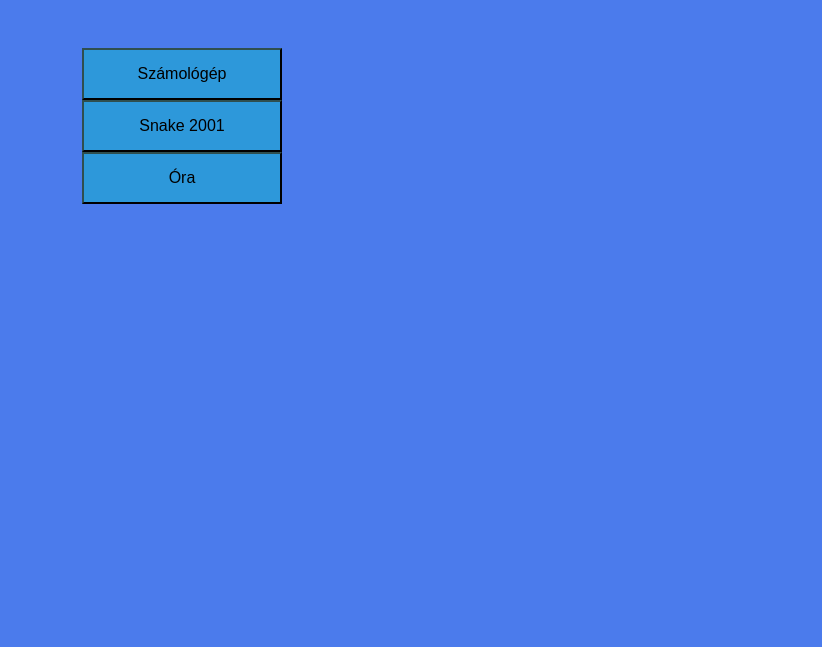
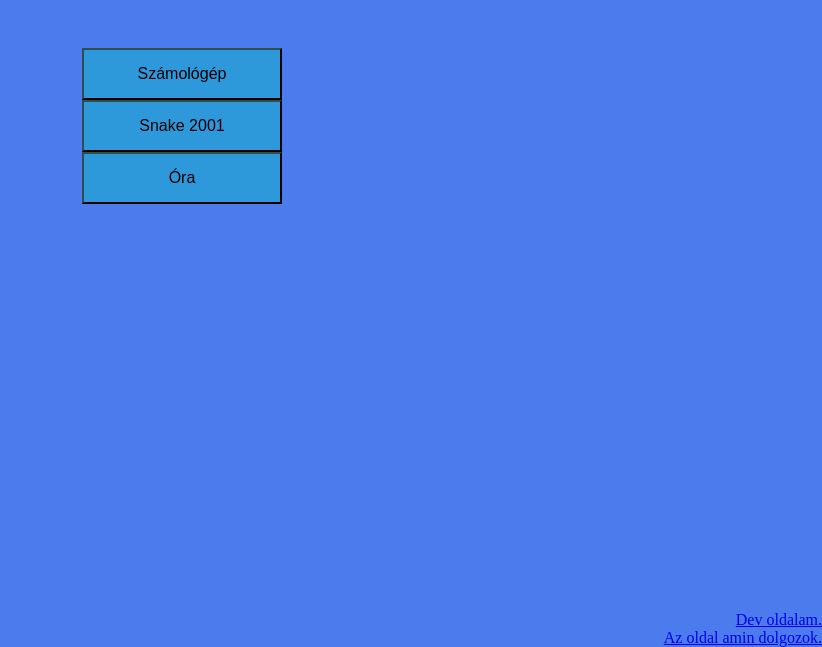
Before and after one commit to PetiDev/horvathpeter, a plain HTML site: page index.html in a window 1280 px wide. Shown: the part 153-800 px from the top of the page, without its empty margins (458-1280 px from the left). Drawn offline with Linux system fonts and the light colour scheme.

Commit message:
self promo added

```diff
--- a/eloszto.css
+++ b/eloszto.css
@@ -11,23 +11,24 @@ body {
 }
 .btn:active {
     background-color: teal;
-
 }
 .flex {
-
     display: flex;
     flex-direction: column;
-
     align-items:center ;
     justify-content: center;
-
 }
 .cim {
-
-
-
     font-size: 75px;
     border-style: solid;
     border-color: black;
-
 }
+.selfpromo {
+    text-align: right;
+    position: absolute;
+    left: 100%;
+    top:100%;
+    transform: translate(-100%,-100%);
+    width: max-content;
+    height: max-content;
+}
--- a/index.html
+++ b/index.html
@@ -12,6 +12,10 @@
     <button class="btn" onclick="szamolo()">Számológép</button>
     <button class="btn" onclick="snake()">Snake 2001</button>
     <button class="btn" onclick="ora()">Óra</button>
+    <div class="selfpromo">
+    <a  href="https://icreeper12.ml">Dev oldalam.</a><br>
+    <a href="https://icreeper12.github.io/skyvillage/">Az oldal amin dolgozok.</a>
+    </div>
     <script src="eloszto.js"></script>
 </body>
 </html>
```
